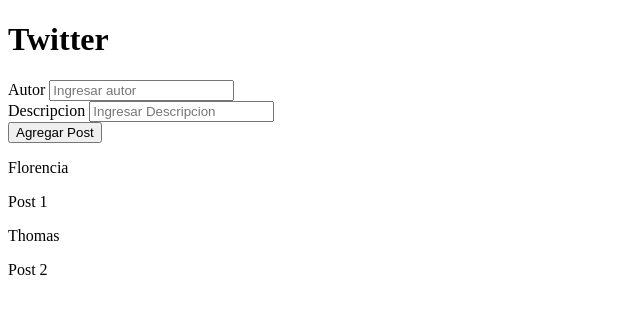
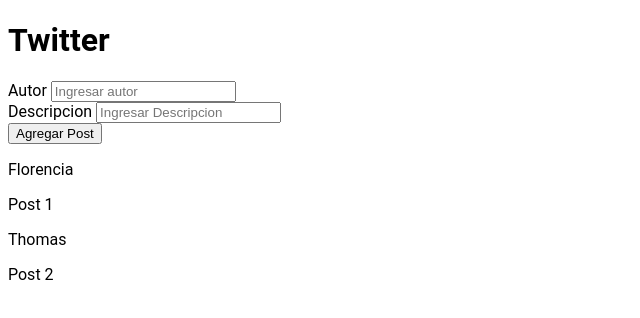
Before and after one commit to iic3585-2019/pwa-twitter-g1, a website built with webpack: page src/app/index.html in a window 1280 px wide. Shown: the whole page, without its empty margins (0-640 px from the left). Built offline with nearby package versions, Linux system fonts and the light colour scheme; files whose address does not match are found by name.

Commit message:
add style sheet

```diff
--- a/src/app/index.html
+++ b/src/app/index.html
@@ -3,11 +3,16 @@
 <head>
     <meta charset="UTF-8">
     <title>Twitter</title>
+    <link rel="stylesheet" href="style.css">
     <link rel="icon" href="favicon.ico" type="image/x-icon"/>
     <link rel="shortcut icon" href="favicon.ico" type="image/x-icon"/>
 </head>
 <body>
+    <div id="topbar">
         <h1>Twitter</h1>
+    </div>
+
+    <div id="content">
         <div id="form-container">
             <div>
                 <label>Autor</label>
@@ -21,5 +26,7 @@
         </div>
 
         <div id="posts-container"></div>
+    </div>
+
 </body>
 </html>
--- /dev/null
+++ b/src/static/style.css
@@ -0,0 +1,3 @@
+html {
+  font-family: 'Roboto', sans-serif;
+}
```
Lines whose indentation alone changed are shown as unchanged.
